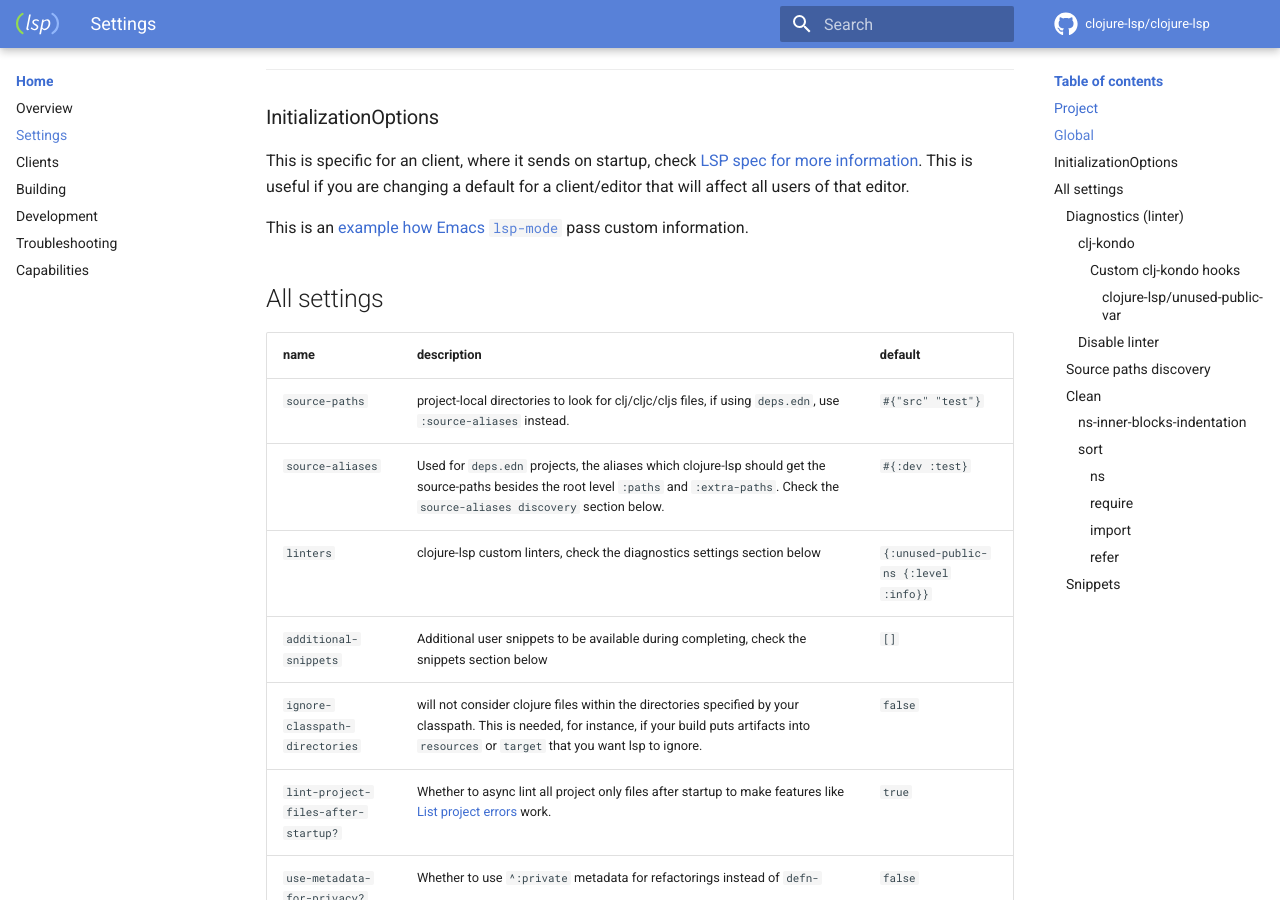
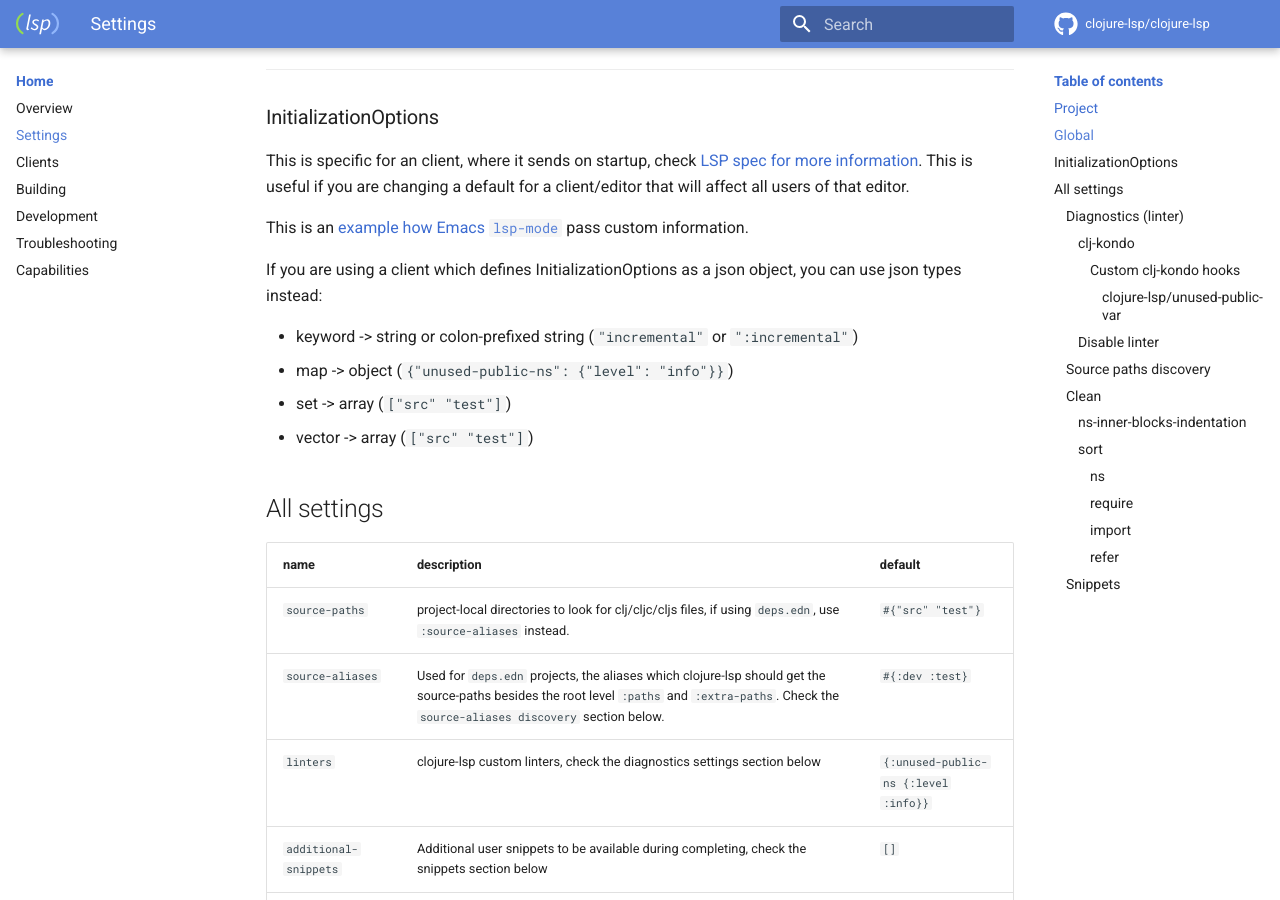
Before and after one commit to clojure-lsp/clojure-lsp, an MkDocs documentation site: the page built from docs/settings.md, in a window 1280 px wide and 900 px high, scrolled down 824 px. Built offline with MkDocs 1.6.1 and Material for MkDocs 9.7.7, drawn with Linux system fonts in a browser that asks for light colours; comment, search, counter and statistics services are not loaded.

Commit message:
Update docs

```diff
--- a/docs/settings.md
+++ b/docs/settings.md
@@ -32,6 +32,13 @@ This is specific for an client, where it sends on startup, check [LSP spec for m
 
 This is an [example how Emacs `lsp-mode`](https://github.com/emacs-lsp/lsp-mode/blob/master/clients/lsp-clojure.el#L205) pass custom information.
 
+If you are using a client which defines InitializationOptions as a json object, you can use json types instead:
+
+- keyword -> string or colon-prefixed string (`"incremental"` or `":incremental"`)
+- map -> object (`{"unused-public-ns": {"level": "info"}}`)
+- set -> array (`["src" "test"]`)
+- vector -> array (`["src" "test"]`)
+
 ## All settings
 
 | name                                | description                                                                                                                                                                                                                                                                                                                                                                                                          | default                                                                                                              |
@@ -44,7 +51,7 @@ This is an [example how Emacs `lsp-mode`](https://github.com/emacs-lsp/lsp-mode/
 | `lint-project-files-after-startup?` | Whether to async lint all project only files after startup to make features like [List project errors](https://emacs-lsp.github.io/lsp-mode/page/main-features/#project-errors-on-modeline) work.                                                                                                                                                                                                                    | `true`                                                                                                               |
 | `use-metadata-for-privacy?`         | Whether to use `^:private` metadata for refactorings instead of `defn-`                                                                                                                                                                                                                                                                                                                                              | `false`                                                                                                              |
 | `:clean`                            | Settings related to `clean-ns` refactoring. Check `clean` settings below.                                                                                                                                                                                                                                                                                                                                            |                                                                                                                      |
-| `semantic-tokens?`                  | Whether to enable LSP semantic tokens server support for syntax highlighting.                                                                                                                                                                                                                                                                                                                       | `true`                                                                                                              |
+| `semantic-tokens?`                  | Whether to enable LSP semantic tokens server support for syntax highlighting.                                                                                                                                                                                                                                                                                                                                        | `true`                                                                                                               |
 | `show-docs-arity-on-same-line?`     | Whether to keep the arity on the same line of the function on hover, useful for Emacs users.                                                                                                                                                                                                                                                                                                                         | `false`                                                                                                              |
 | `hover` `hide-file-location?`       | Whether to show the full filename and path on hover.                                                                                                                                                                                                                                                                                                                                                                 | `false`                                                                                                              |
 | `auto-add-ns-to-new-files?`         | Whether to automatically add the `ns` form in new blank files.                                                                                                                                                                                                                                                                                                                                                       | `true`                                                                                                               |
```
